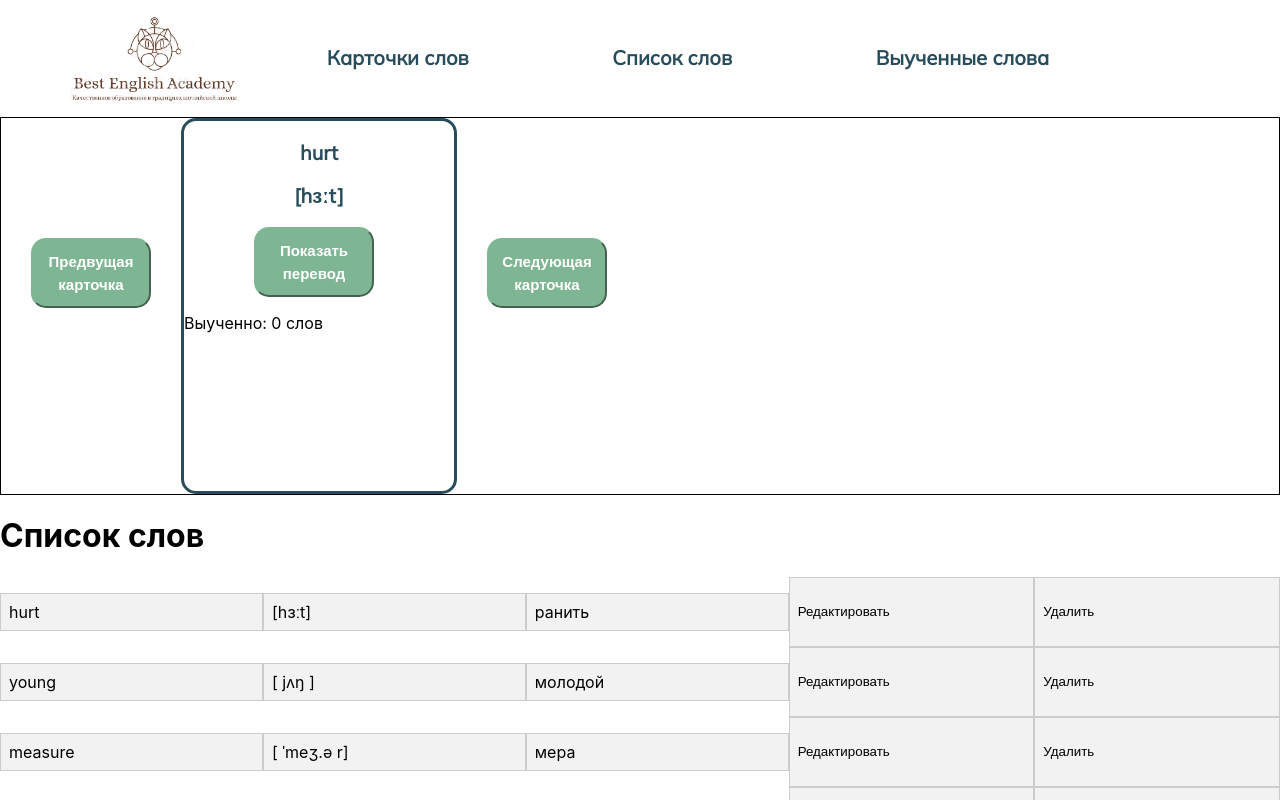
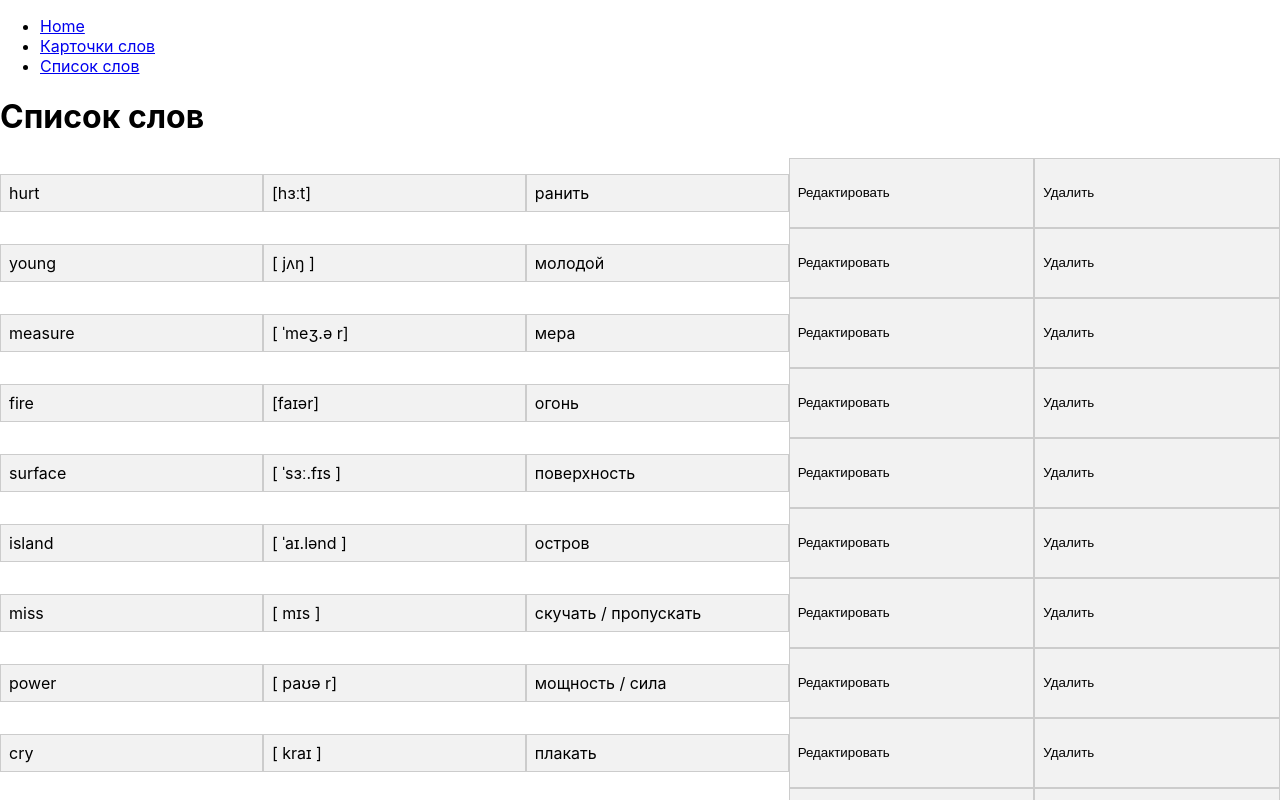
Before and after one commit to AnzhelikaMullova/learn-words, a React (Create React App) app: page /listwords in a window 1280 px wide. Shown: the top 800 px of the page. Built offline with nearby package versions, Linux system fonts and the light colour scheme.

Commit message:
added react-router

```diff
--- a/package.json
+++ b/package.json
@@ -8,6 +8,7 @@
     "@testing-library/user-event": "^13.5.0",
     "react": "^18.2.0",
     "react-dom": "^18.2.0",
+    "react-router-dom": "^6.15.0",
     "react-scripts": "5.0.1",
     "sass": "^1.64.1",
     "scss": "^0.2.4",
--- a/src/components/App.jsx
+++ b/src/components/App.jsx
@@ -2,7 +2,7 @@
 import '../style/App.scss';
 import Footer from './Footer/Footer';
 import Header from './Header/Header';
-import Main from './Main/Main';
+
 import Home from './Home/Home';
 import Slider from './Slider/Slider';
 import WordList from './Table/WordList';
@@ -11,18 +11,8 @@ import WordList from './Table/WordList';
 function App() {
   return (
     <div className="App">
-      <Header></Header>
-      <Slider></Slider>
-      <WordList />
-      <Home></Home>
-      <Main>
-
-      </Main>
-      <Footer></Footer>
-
-
-
-
+      <Header />
+      <Footer />
     </div>
   );
 }
--- a/src/components/Header/Header.jsx
+++ b/src/components/Header/Header.jsx
@@ -1,20 +1,61 @@
 
 import st from './header.module.scss';
 import logo from '../../img/logo.png';
-// import '../../style/vars.scss';
+import {
+    BrowserRouter as Router,
+    Routes,
+    Route,
+    Link
+} from "react-router-dom";
+
+import Home from '../Home/Home';
+import Slider from '../Slider/Slider';
+import WordList from '../Table/WordList';
+import Notfoundpage from '../Notfoundpage/Notfoundpage';
 
 export default function Header() {
     return (
-        <div className={st.header}>
-            <img className={st.header_logo} src={logo} alt="logo" />
-            <nav className={st.header_nav}>
-                <ul className={st.header_nav_list}>
-                    <li className={st.header_nav_list_item}>Карточки слов</li>
-                    <li className={st.header_nav_list_item}>Список слов</li>
-                    <li className={st.header_nav_list_item}>Выученные слова</li>
-                </ul>
-            </nav>
 
+
+        <div>
+            <header>
+                <nav>
+                    <ul>
+                        <li>
+                            <Link to="/">Home</Link>
+                        </li>
+                        <li>
+                            <Link to="/cards">Карточки слов</Link>
+                        </li>
+                        <li>
+                            <Link to="/listwords">Список слов</Link>
+                        </li>
+
+                    </ul>
+                </nav>
+            </header>
+            <main>
+
+                <Routes>
+                    <Route path="/" element={<Home />} />
+                    <Route path="/cards" element={<Slider />} />
+                    <Route path="/listwords" element={<WordList />} />
+                    <Route path="*" element={<Notfoundpage />} />
+                </Routes>
+            </main>
         </div>
-    )
+
+
+    );
 }
+        // <div className={st.header}>
+        //     <img className={st.header_logo} src={logo} alt="logo" />
+        //     <nav className={st.header_nav}>
+        //         <ul className={st.header_nav_list}>
+        //             <li className={st.header_nav_list_item}>Карточки слов</li>
+        //             <li className={st.header_nav_list_item}>Список слов</li>
+        //             <li className={st.header_nav_list_item}>Выученные слова</li>
+        //         </ul>
+        //     </nav>
+        // <Route path="/learnedwords" element={<Users />} />
+        // </div>
--- a/src/components/Main/Main.jsx
+++ /dev/null
@@ -1,10 +0,0 @@
-
-import st from './main.module.scss'
-
-export default function Main() {
-    return (
-        <div className={st.container_main}>
-            <h1>Учим слова</h1>
-        </div>
-    )
-}
--- a/src/components/Main/main.module.scss
+++ /dev/null
@@ -1,3 +0,0 @@
-.container_main{
-    border: 1px solid blue;
-}
--- a/src/components/Slider/Cards.jsx
+++ b/src/components/Slider/Cards.jsx
@@ -1,4 +1,4 @@
-import { useState } from 'react';
+import { useState, useEffect } from 'react';
 import st from './cards.module.scss';
 
 
@@ -6,10 +6,18 @@ export default function Cards(props) {
     console.log(props);
 
 
-    const [showTranslation, setShowTranslation] = useState(false);
+    const [showTranslation, setShowTranslation] = useState(false);// состояние перевод не показан
     const handleShowTranslation = () => {
         setShowTranslation(!showTranslation);
     };
+    useEffect(() => {  //use Effect следит за изменением пропсов
+        if (!props.item) {
+            return;         //если пропс не менялся, то return - сразу выйти из useEffect и ничего не делать
+        }
+        return () => {
+            setShowTranslation(false)
+        };
+    }, [props.item]);
 
 
 
--- a/src/components/Slider/Slider.jsx
+++ b/src/components/Slider/Slider.jsx
@@ -5,20 +5,25 @@ import { useEffect, useState } from 'react';
 export default function Slider() {
     const [cards, setCards] = useState(false)
     const [count, setCount] = useState(0)// состояние счетчика карты, берем нулевой индекс изначально
+    const [isEmpty, setEmpty] = useState(false)// хранится элемент который передается ,false если есть что передать
     useEffect(() => {
         setCards(data)
     }, [])
-    let copyCount = count// создаем переменную в которой хванится номер
-    function handleClickPrev(item) { // функция которая листакт слайдер назад
+
+
+    let copyEmpty = data
+    let copyCount = count// создаем копию переменную в которой хванится номер
+    function handleClickPrev() { // функция которая листакт слайдер назад
         if (copyCount > 0) {
             copyCount-- // уменьшаем на 1
         } else {
-            copyCount = cards.length
+            copyCount = cards.length - 1
+
         }
         setCount(copyCount) // записываем в состояние
     }
     function handleClickNext() { // функция которая листает слайдер вперед
-        if (copyCount < cards.length) { // делаем проверку если индекс больше длинны нашего массива
+        if (copyCount < cards.length - 1) {
             copyCount++         //увеличиваем на уедицу чтобы перелеснуть
         } else {
             copyCount = 0
@@ -31,7 +36,7 @@ export default function Slider() {
     return (
         <div className={st.slider}>
             {console.log(cards)}
-            <button onClick={handleClickPrev} className={st.slider_button}>Предвущая карточка </button>
+            <button onClick={handleClickPrev} className={st.slider_button}>Предыдущая карточка </button>
             <Cards item={cards[count]} />
             <button onClick={handleClickNext} className={st.slider_button}>Следующая карточка </button>
         </div>
--- a/src/components/Table/Table.jsx
+++ b/src/components/Table/Table.jsx
@@ -3,7 +3,7 @@ import { useEffect, useState } from 'react';
 import st from './table.module.scss';
 
 export default function Table(props) {
-
+    const [words, setWords] = useState(false)
     const [openInput, setOpenInput] = useState(true)
     const [valueEnglish, setValueEnglish] = useState('')
     const [valueTranscription, setValueTranscription] = useState('')
@@ -12,6 +12,7 @@ export default function Table(props) {
 
 
     useEffect(() => {
+        setWords(data)
         setValueEnglish(props.english)
         setValueTranscription(props.transcription)
         setValueRussian(props.russian)
@@ -19,8 +20,13 @@ export default function Table(props) {
     function cancelEditing() { //функция отмена редактировнаия
         setOpenInput(!openInput)
     }
+    function deleteLine(event) {
 
+    }
 
+    if (!words) {
+        return <h1>Loading...</h1>
+    }
 
     return (
         < div >
@@ -32,7 +38,7 @@ export default function Table(props) {
                             <p className={st.table_tr}>{props.transcription}</p>
                             <p className={st.table_th}>{props.russian}</p>
                             <button className={st.table_button} onClick={() => { setOpenInput(!openInput) }}>Редактировать</button>
-                            <button className={st.table_button}>Удалить</button>
+                            <button className={st.table_button} onClick={deleteLine()}>Удалить</button>
                         </div >
                     ) :
                     (
@@ -41,7 +47,7 @@ export default function Table(props) {
                             <input type='text' defaultValue={valueTranscription} />
                             <input type='text' defaultValue={valueRussian} />
 
-                            <button >Отмена редактирования</button>
+                            <button onClick={cancelEditing} >Отмена редактирования</button>
                             <button>Сохранить изменения</button>
                         </div>
                     )
--- a/src/components/Table/WordList.jsx
+++ b/src/components/Table/WordList.jsx
@@ -12,6 +12,7 @@ export default function WordList() {
             {
                 data.map((item) => (
                     <Table
+                        key={item.id}
                         english={item.english}
                         transcription={item.transcription}
                         russian={item.russian}
--- a/src/index.js
+++ b/src/index.js
@@ -2,11 +2,14 @@ import React from 'react';
 import ReactDOM from 'react-dom/client';
 import './style/index.scss';
 import App from './components/App';
+import { BrowserRouter } from 'react-router-dom';
 
 
 const root = ReactDOM.createRoot(document.getElementById('root'));
 root.render(
   <React.StrictMode>
+    <BrowserRouter>
     <App />
+    </BrowserRouter>
   </React.StrictMode>
 );
```
Also changed, not shown: src/components/Notfoundpage/Notfoundpage.jsx (added), 1 other file (tests, documents, lock files or other folders).
